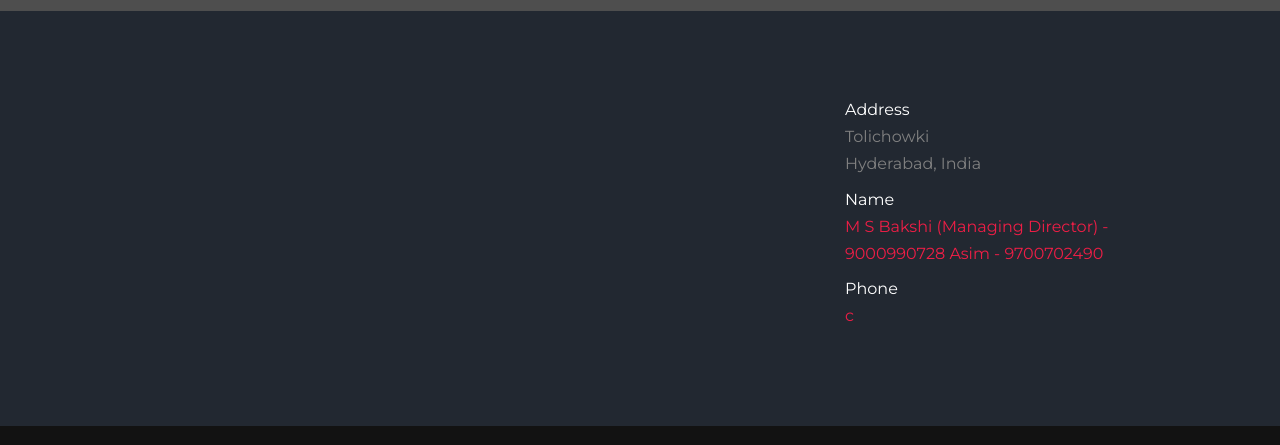
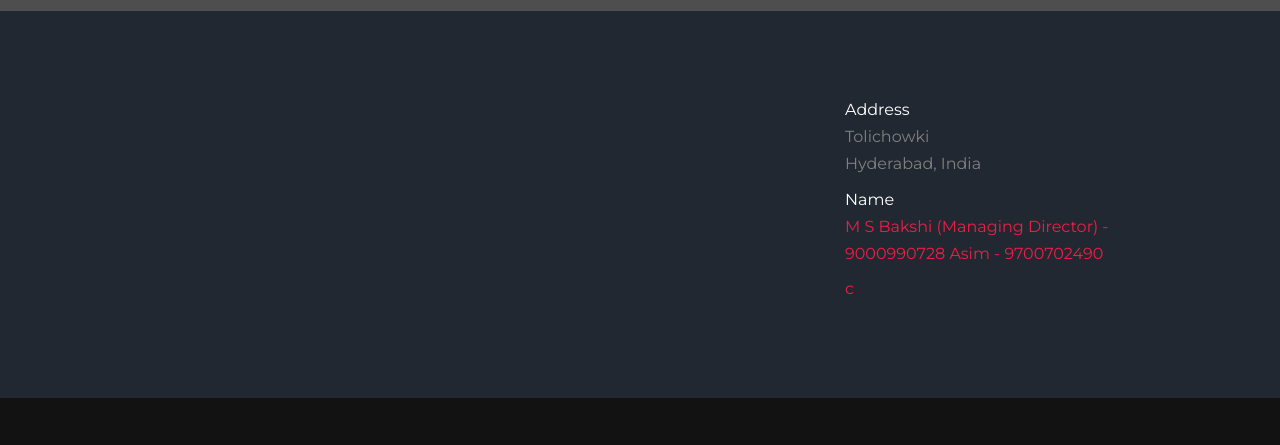
Before and after one commit to ammarshareef/azpro, a plain HTML site: page contact.html in a window 1280 px wide. Shown: the part 789-1234 px from the top of the page. Drawn offline with Linux system fonts and the light colour scheme; grey boxes are pictures that could not be loaded; files whose address does not match are found by name.

Commit message:
Update contact.html

```diff
--- a/contact.html
+++ b/contact.html
@@ -119,7 +119,7 @@
               </li>
               <li class="mb-2">
                 <strong class="text-white d-block">
-                  Phone
+
                 </strong>
                 <a href="#">c</a>
               </li>
```
